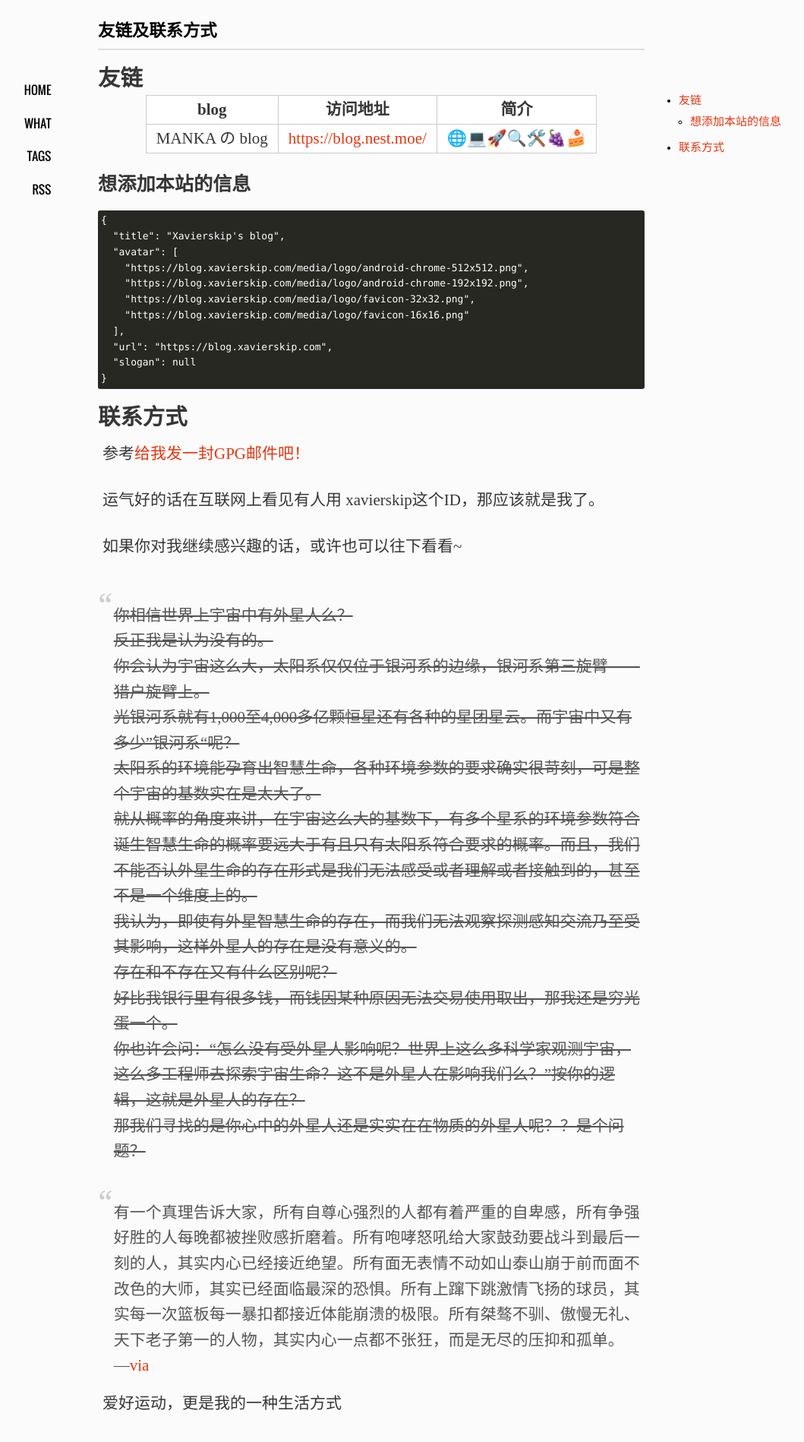
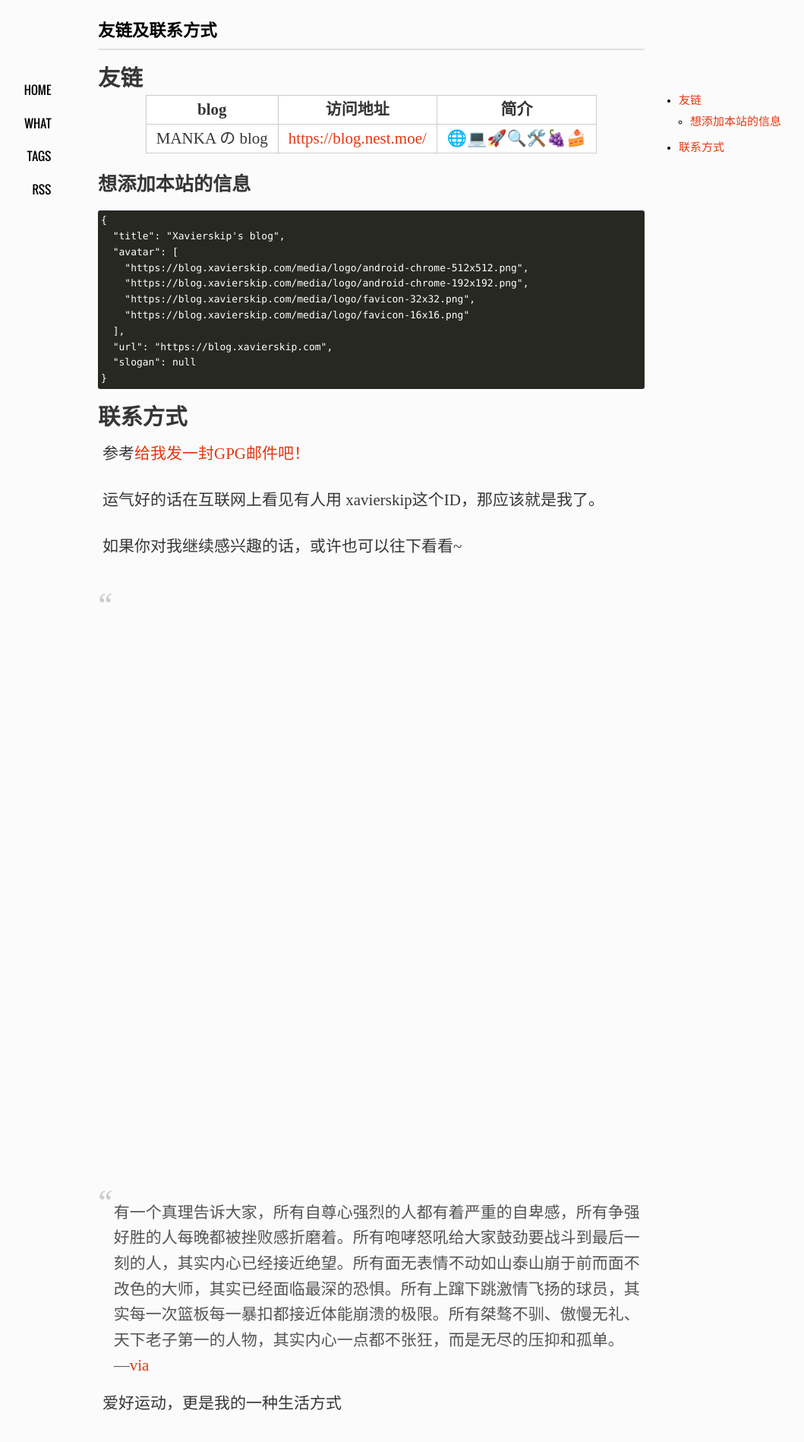
Before and after one commit to xavierskip/xavierskip.github.io, a Jekyll site: the page built from what/index.md, in a window 1280 px wide. Shown: the top 1898 px of the page at 76% size, without its empty margins (151-1210 px from the left). Built offline with Jekyll 4.4.1, drawn with Linux system fonts in a browser that asks for light colours; comment, search, counter and statistics services are not loaded; a style sheet for code colours, icons or effects is not loaded.

Commit message:
update css

```diff
--- a/media/css/style.css
+++ b/media/css/style.css
@@ -195,11 +195,11 @@ border: 0;
 	float: left;
 }
 
-del .hidden {
+.hiddendel {
 	color: transparent;
 }
 
-del .hidden:hover {
+.hiddendel:hover {
 	background-color: bisque;
 }
 
--- a/what/index.md
+++ b/what/index.md
@@ -36,7 +36,7 @@ comments: yes
 如果你对我继续感兴趣的话，或许也可以往下看看~
 
 
-><del class='hidden'>你相信世界上宇宙中有外星人么？
+><del class='hiddendel'>你相信世界上宇宙中有外星人么？
 反正我是认为没有的。
 你会认为宇宙这么大，太阳系仅仅位于银河系的边缘，银河系第三旋臂——猎户旋臂上。
 光银河系就有1,000至4,000多亿颗恒星还有各种的星团星云。而宇宙中又有多少”银河系“呢？
```
